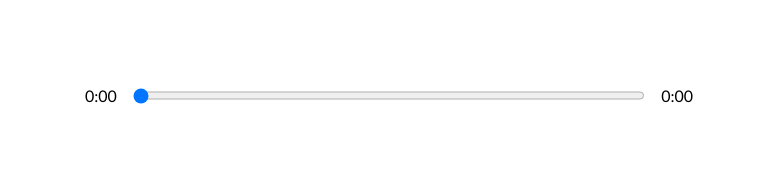
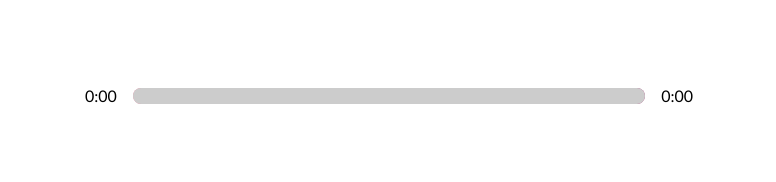
Before and after one commit to jeffersonbraster/player-react, a React (Vite) app: page / in a window 1280 px wide. Shown: the part 490-672 px from the top of the page, without its empty margins (251-1027 px from the left). Built offline with nearby package versions, Linux system fonts and the light colour scheme.

Commit message:
customizando input range

```diff
--- a/src/App.jsx
+++ b/src/App.jsx
@@ -17,6 +17,7 @@
   const [songInfo, setSongInfo] = useState({
     currentTime: 0,
     duration: 0,
+    animationPercentage: 0,
   });
 
   const [libraryStatus, setLibraryStatus] = useState(false);
@@ -25,7 +26,16 @@
     const current = e.target.currentTime;
     const duration = e.target.duration;
 
-    setSongInfo({ ...songInfo, currentTime: current, duration });
+    const animation = Math.round(
+      (Math.round(current) / Math.round(duration)) * 100
+    );
+
+    setSongInfo({
+      ...songInfo,
+      currentTime: current,
+      duration,
+      animationPercentage: animation,
+    });
   };
 
   return (
--- a/src/components/Player.jsx
+++ b/src/components/Player.jsx
@@ -75,10 +75,21 @@
     playAudio(currentSong, audioRef);
   };
 
+  const trackAnimate = {
+    transform: `translateX(${songInfo.animationPercentage}%)`,
+  };
+
   return (
     <div className="player-container">
       <div className="time-control">
         <p>{getTime(songInfo.currentTime)}</p>
+
+        <div
+          className="track"
+          style={{
+            background: `linear-gradient(to right, ${currentSong.color[0]}, ${currentSong.color[1]})`,
+          }}
+        >
           <input
             min={0}
             max={songInfo.duration || 0}
@@ -86,6 +97,8 @@
             type="range"
             onChange={dragHandler}
           />
+          <div className="animate-track" style={trackAnimate}></div>
+        </div>
         <p>{songInfo.duration ? getTime(songInfo.duration) : "0:00"}</p>
       </div>
 
--- a/src/styles/_play.scss
+++ b/src/styles/_play.scss
@@ -9,12 +9,16 @@
 
 .time-control {
   width: 50%;
+  align-items: center;
 
   display: flex;
 
   input {
     width: 100%;
     padding: 1rem 0rem;
+    -webkit-appearance: none;
+    background: transparent;
+    cursor: pointer;
   }
 
   p {
@@ -34,3 +38,33 @@
     cursor: pointer;
   }
 }
+
+input[type="range"]:focus {
+  outline: none;
+}
+
+input[type="range"]::-webkit-slider-thumb {
+  -webkit-appearance: none;
+  height: 16px;
+  width: 16px;
+}
+
+.track {
+  background: lightblue;
+  width: 100%;
+  height: 1rem;
+  position: relative;
+  border-radius: 1rem;
+  overflow: hidden;
+}
+
+.animate-track {
+  background: rgb(204, 204, 204);
+  width: 100%;
+  height: 100%;
+  position: absolute;
+  top: 0;
+  left: 0;
+  transform: translateX(0%);
+  pointer-events: none;
+}
```
Lines whose indentation alone changed are shown as unchanged.
